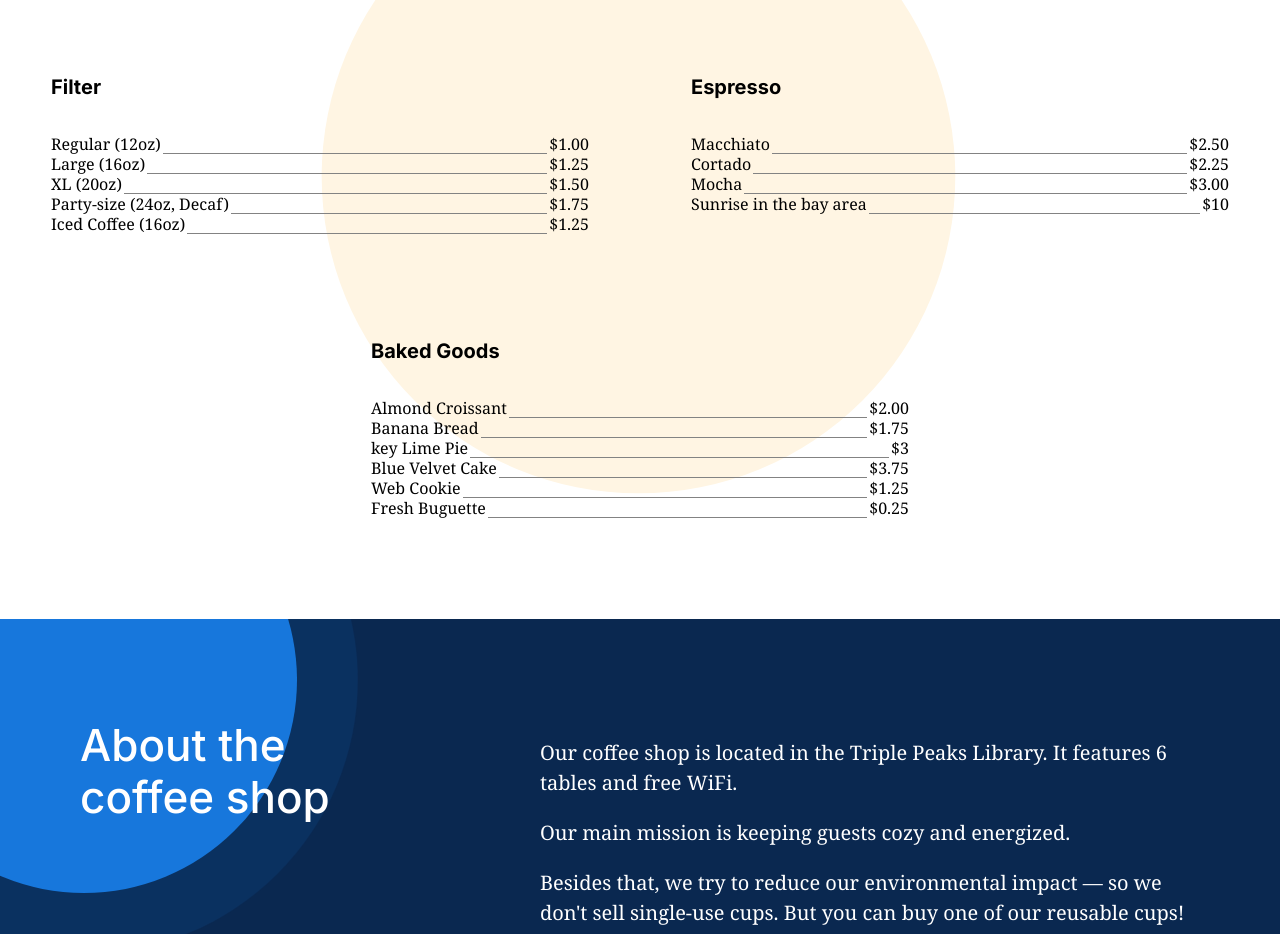
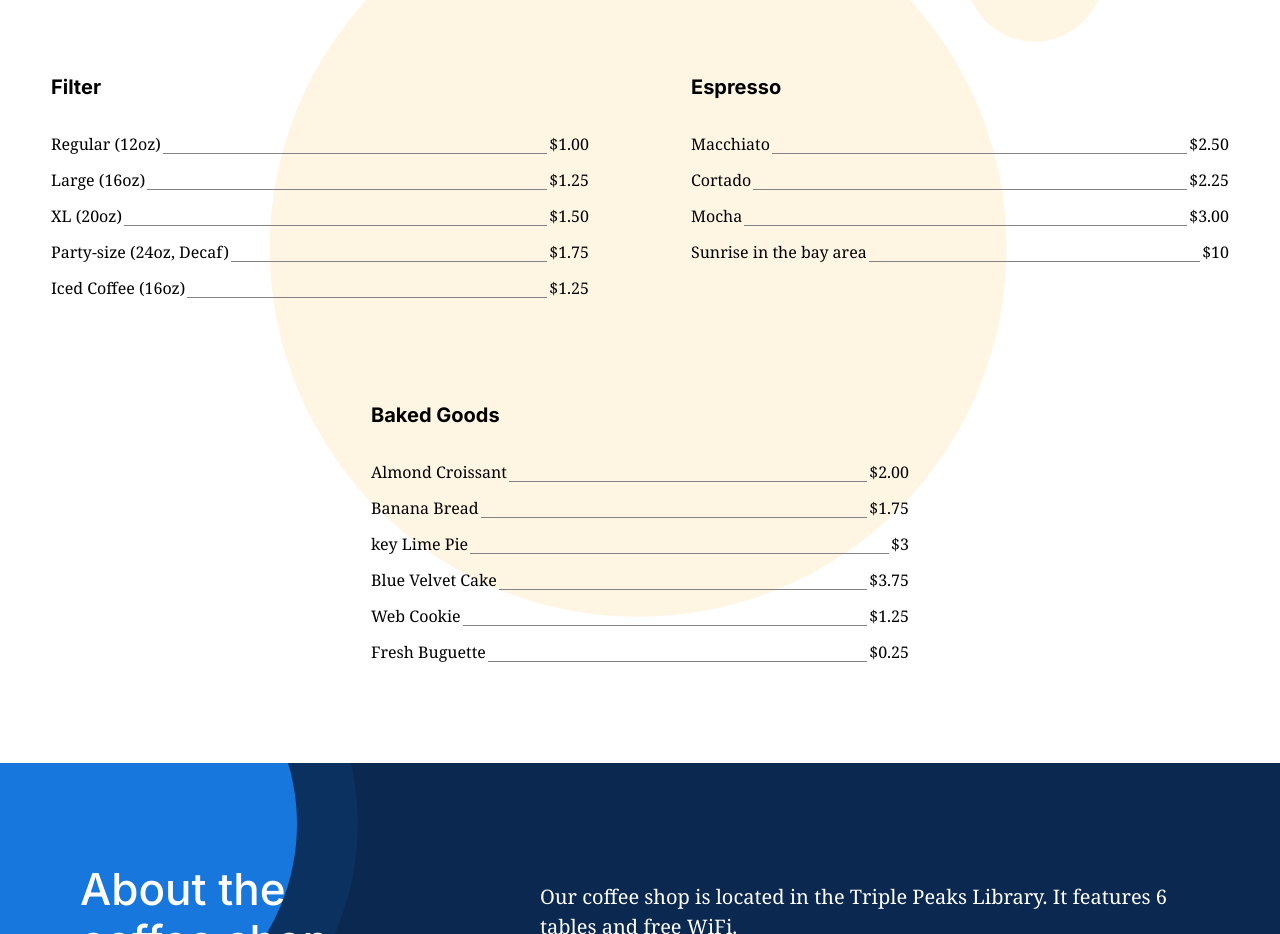
Before and after one commit to samir-kumar-roy/se_project_coffeeshop, a plain HTML site: page index.html in a window 1280 px wide. Shown: the part 2880-3814 px from the top of the page. Drawn offline with Linux system fonts and the light colour scheme.

Commit message:
last-of-type pseudo class has been used to reset the card's bottom margin to zero

```diff
--- a/blocks/card.css
+++ b/blocks/card.css
@@ -38,7 +38,7 @@
   font-size: 16px;
   line-height: 20px;
 }
-.card__list-item {
+.card__list-item:last-of-type {
   margin-bottom: 0;
 }
 .card__list-divider {
```
